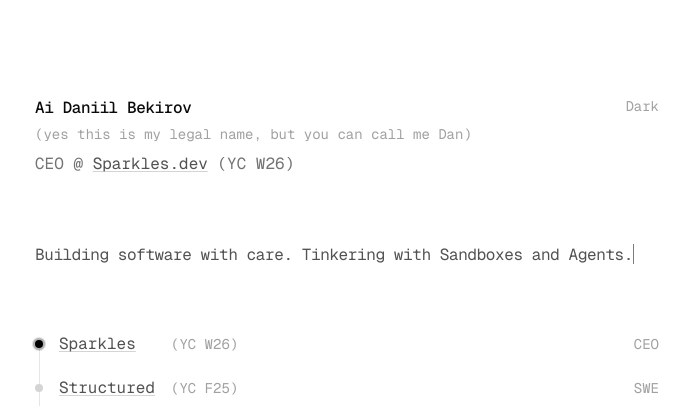
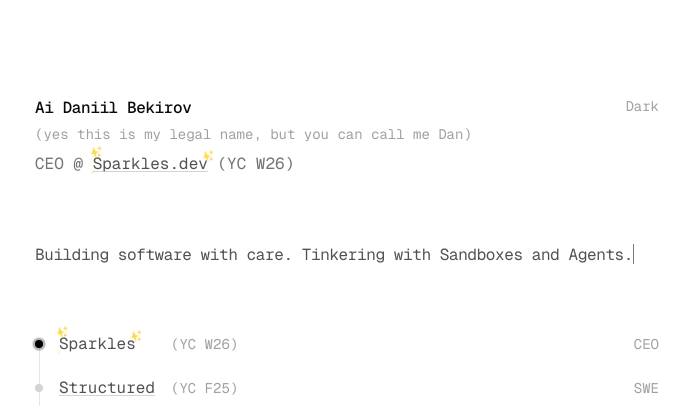
Before and after one commit to Texseractrum/me, a Next.js app: page / in a window 1280 px wide. Shown: the top 406 px of the page, without its empty margins (293-983 px from the left). Built offline with nearby package versions, Linux system fonts and the light colour scheme; no server answers; the database is empty.

Commit message:
Add sparkles to sparkles.dev ✨
Co-Authored-By: Daniil <bekirov.aida@gmail.com>

```diff
--- a/app/globals.css
+++ b/app/globals.css
@@ -145,3 +145,49 @@
     @apply bg-background text-foreground;
   }
 }
+
+@keyframes sparkle {
+  0%, 100% {
+    opacity: 0;
+    transform: scale(0) rotate(0deg);
+  }
+  50% {
+    opacity: 1;
+    transform: scale(1) rotate(180deg);
+  }
+}
+
+@keyframes sparkle-float {
+  0%, 100% {
+    transform: translateY(0px) scale(0.8);
+    opacity: 0;
+  }
+  50% {
+    transform: translateY(-10px) scale(1);
+    opacity: 1;
+  }
+}
+
+.sparkle {
+  animation: sparkle 2s ease-in-out infinite;
+}
+
+.sparkle-1 {
+  animation-delay: 0s;
+}
+
+.sparkle-2 {
+  animation-delay: 0.4s;
+}
+
+.sparkle-3 {
+  animation-delay: 0.8s;
+}
+
+.sparkle-4 {
+  animation-delay: 1.2s;
+}
+
+.sparkle-float {
+  animation: sparkle-float 2s ease-in-out infinite;
+}
--- a/app/page.tsx
+++ b/app/page.tsx
@@ -26,9 +26,15 @@
               href="https://sparkles.dev"
               target="_blank"
               rel="noopener noreferrer"
-              className="text-neutral-600 underline decoration-neutral-300 underline-offset-2 transition-colors hover:text-black hover:decoration-black dark:text-neutral-400 dark:decoration-neutral-600 dark:hover:text-white dark:hover:decoration-white"
+              className="group relative inline-flex items-center gap-1 text-neutral-600 underline decoration-neutral-300 underline-offset-2 transition-colors hover:text-black hover:decoration-black dark:text-neutral-400 dark:decoration-neutral-600 dark:hover:text-white dark:hover:decoration-white"
             >
-              Sparkles.dev
+              <span className="relative inline-block">
+                Sparkles.dev
+                <span className="sparkle sparkle-1 absolute -left-1 -top-2 text-xs">✨</span>
+                <span className="sparkle sparkle-2 absolute -right-2 -top-1 text-xs">✨</span>
+                <span className="sparkle sparkle-3 absolute -left-2 top-3 text-xs">✨</span>
+                <span className="sparkle sparkle-4 absolute right-0 top-4 text-xs">✨</span>
+              </span>
             </a>{" "}
             (YC W26)
           </p>
@@ -71,9 +77,15 @@
                   href="https://sparkles.dev"
                   target="_blank"
                   rel="noopener noreferrer"
-                  className="w-28 font-mono text-base text-neutral-600 underline decoration-neutral-300 underline-offset-2 transition-colors hover:text-black hover:decoration-black dark:text-neutral-400 dark:decoration-neutral-600 dark:hover:text-white dark:hover:decoration-white"
+                  className="group relative w-28 font-mono text-base text-neutral-600 underline decoration-neutral-300 underline-offset-2 transition-colors hover:text-black hover:decoration-black dark:text-neutral-400 dark:decoration-neutral-600 dark:hover:text-white dark:hover:decoration-white"
                 >
-                  Sparkles
+                  <span className="relative inline-block">
+                    Sparkles
+                    <span className="sparkle sparkle-1 absolute -left-1 -top-2 text-xs">✨</span>
+                    <span className="sparkle sparkle-2 absolute -right-2 -top-1 text-xs">✨</span>
+                    <span className="sparkle sparkle-3 absolute -left-2 top-3 text-xs">✨</span>
+                    <span className="sparkle sparkle-4 absolute right-0 top-4 text-xs">✨</span>
+                  </span>
                 </a>
                 <span className="w-20 font-mono text-sm text-neutral-400">
                   (YC W26)
```
